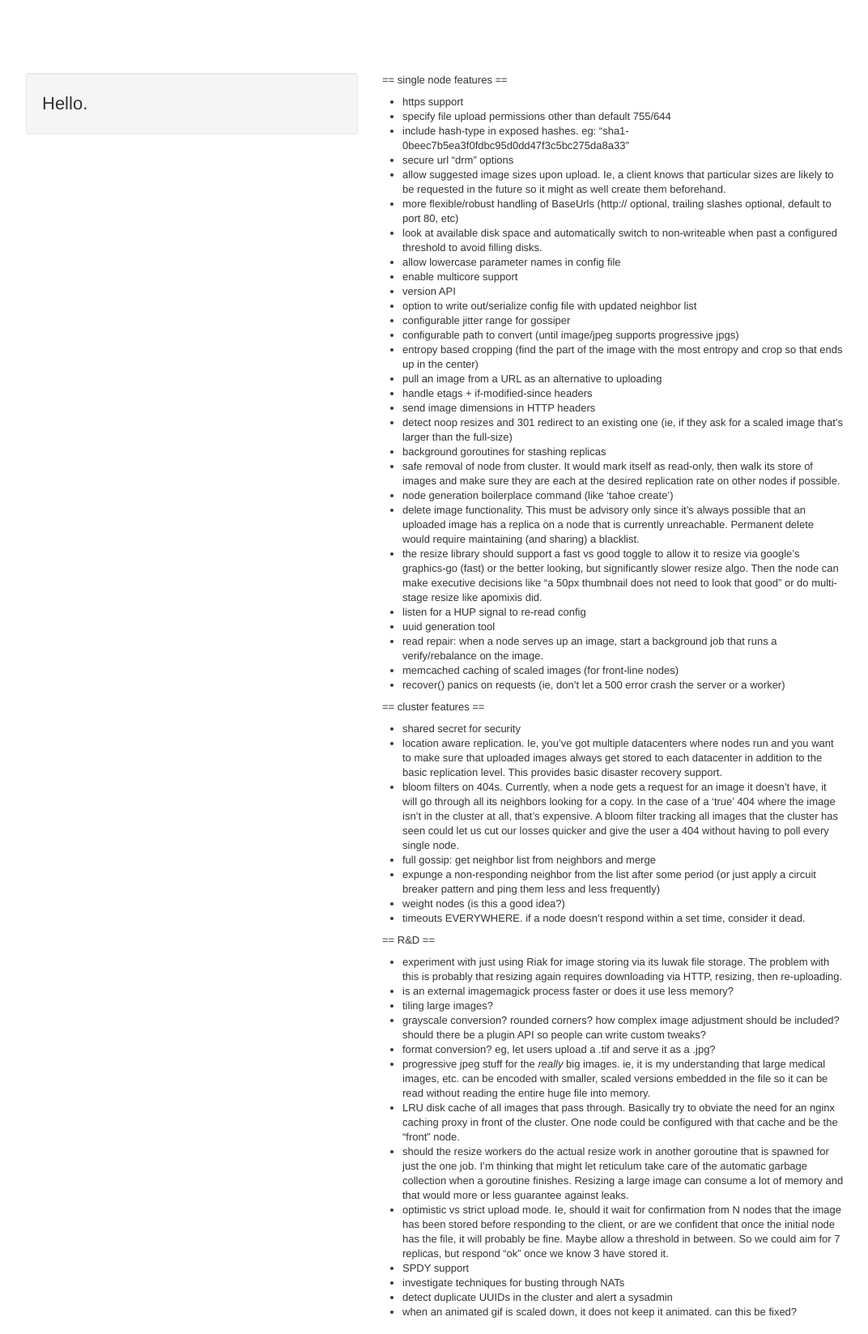
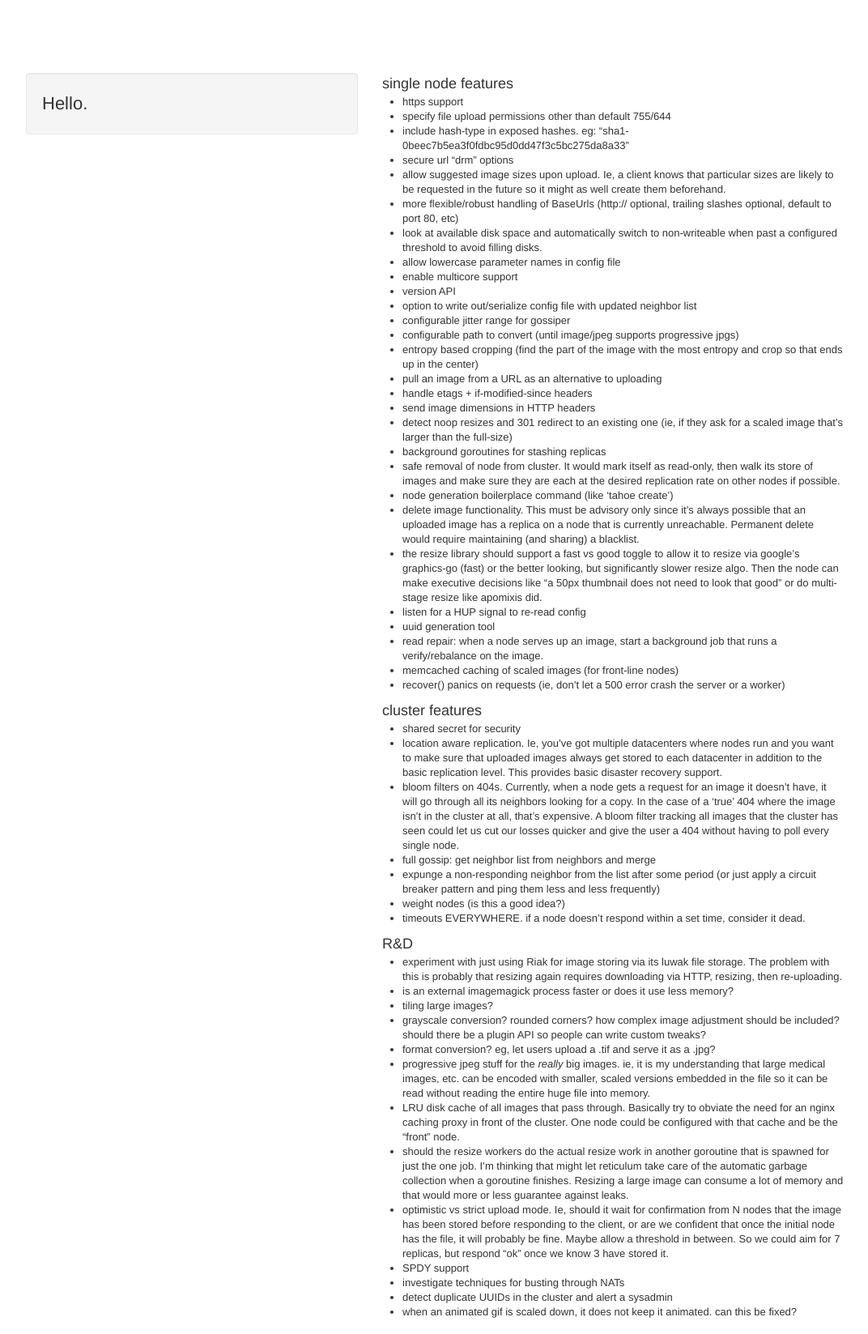
Before and after one commit to thraxil/reticulum, a Jekyll site: the page built from TODO.markdown, in a window 1280 px wide. Shown: the whole page at 81% size, without its empty margins (23-1095 px from the left). Built offline with Jekyll 4.4.1, drawn with Linux system fonts in a browser that asks for light colours; comment, search, counter and statistics services are not loaded.

Commit message:
formatting

```diff
--- a/TODO.markdown
+++ b/TODO.markdown
@@ -3,7 +3,7 @@ title: Reticulum TODO
 layout: layout
 ---
 
-== single node features ==
+### single node features
 
 * https support
 * specify file upload permissions other than default 755/644
@@ -53,7 +53,7 @@ layout: layout
 * recover() panics on requests (ie, don't let a 500 error crash the
   server or a worker)
 
-== cluster features ==
+### cluster features
 
 * shared secret for security
 * location aware replication. Ie, you've got multiple datacenters
@@ -74,7 +74,7 @@ layout: layout
 * timeouts EVERYWHERE. if a node doesn't respond within a set time,
 	consider it dead.
 
-== R&D ==
+### R&D
 
 * experiment with just using Riak for image storing via its luwak file
   storage. The problem with this is probably that resizing again
```
